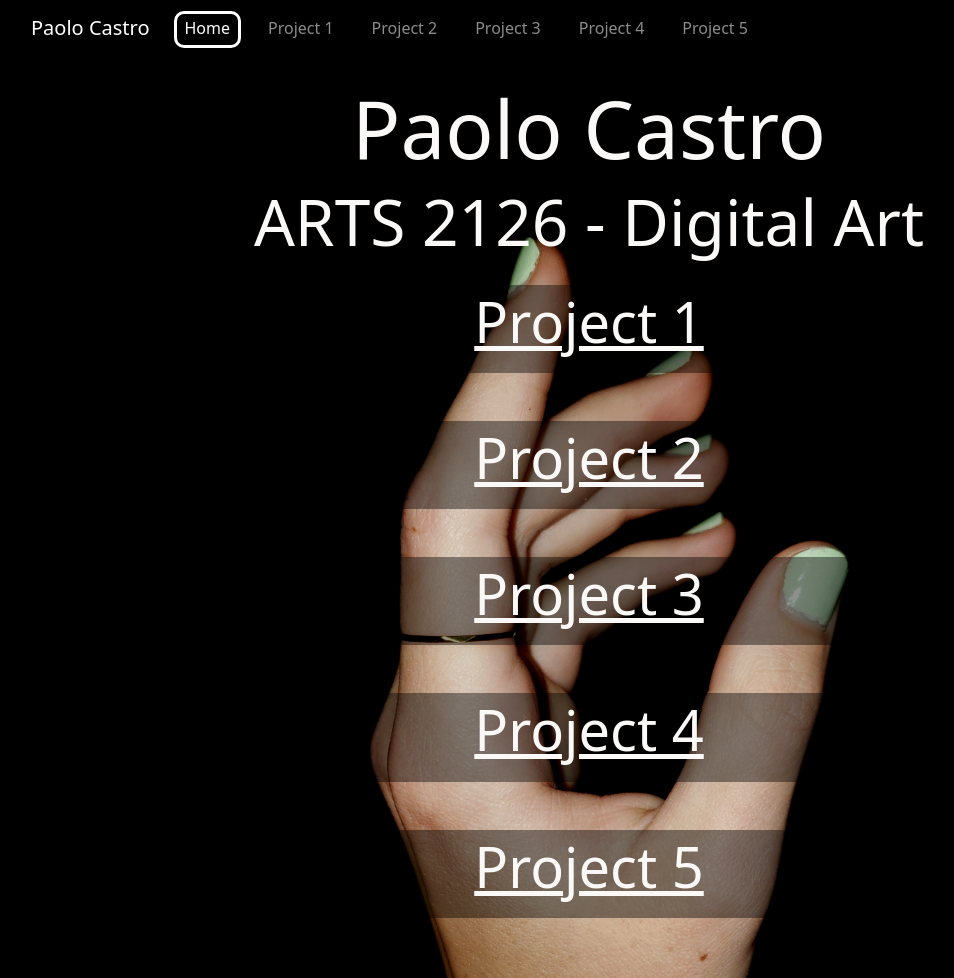
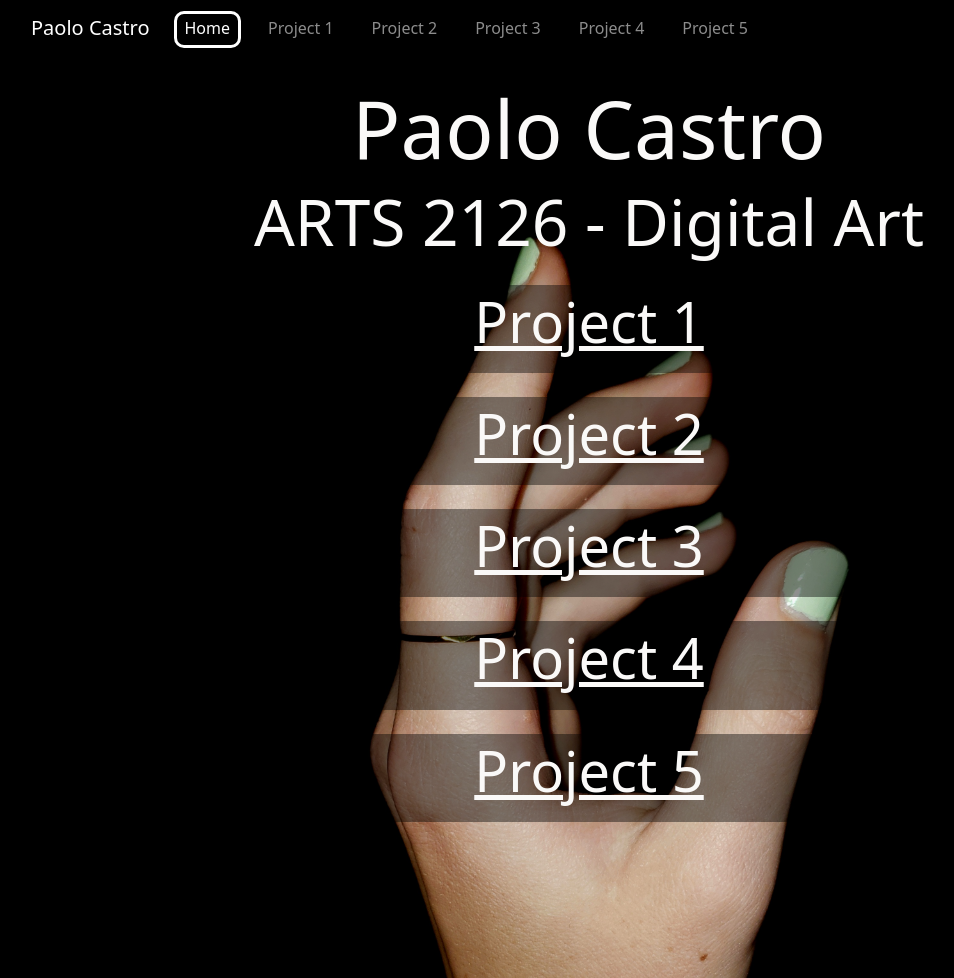
Before and after one commit to EmpathyCastro/DigitalArtPortfolio, a Flask app: page / in a window 1280 px wide. Shown: the whole page, without its empty margins (51-1005 px from the left). Run offline with Flask 2, Linux system fonts and the light colour scheme; parts of the project's set-up code (start-up, migrations or seed data) failed here and were passed over; some libraries are stand-ins or nearby versions.

Commit message:
Small fix

```diff
--- a/web/templates/home.html
+++ b/web/templates/home.html
@@ -4,7 +4,7 @@
   <div class="text-light bg-black splash" id="splash">
     <h1 class="text-center display-1">Paolo Castro</h1>
     <h3 class="text-center display-3">ARTS 2126 - Digital Art</h3>
-    <div class="text-center vstack gap-5 mt-4">
+    <div class="text-center vstack gap-4 mt-4">
       <a class="display-4 text-light splash-link" href="#"><span>Project 1</span></a>
       <a class="display-4 text-light splash-link" href="#"><span>Project 2</span></a>
       <a class="display-4 text-light splash-link" href="#"><span>Project 3</span></a>
```
